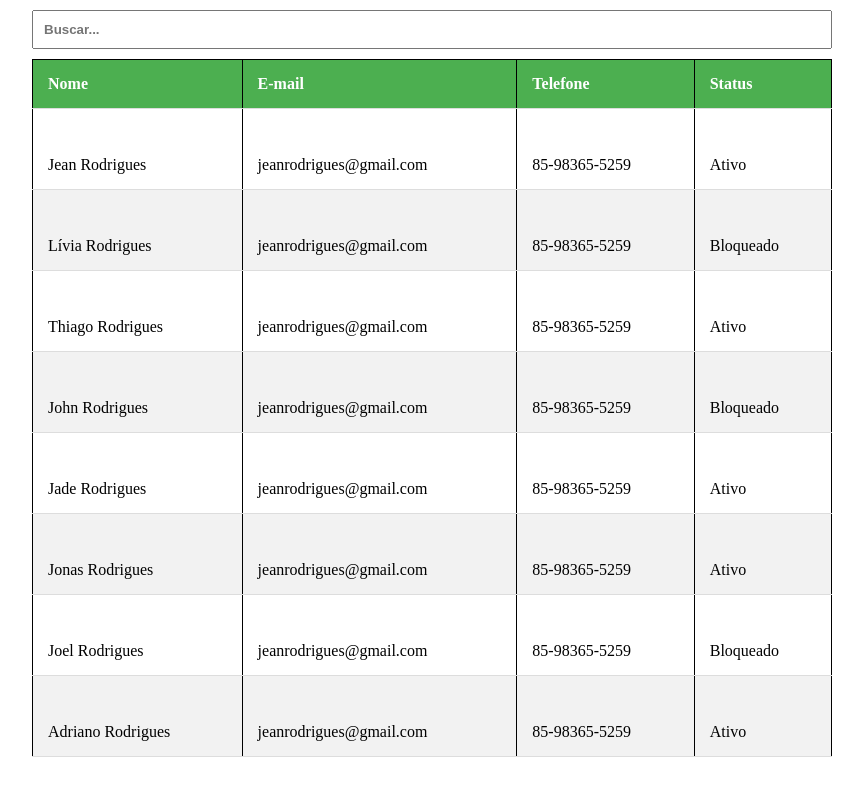
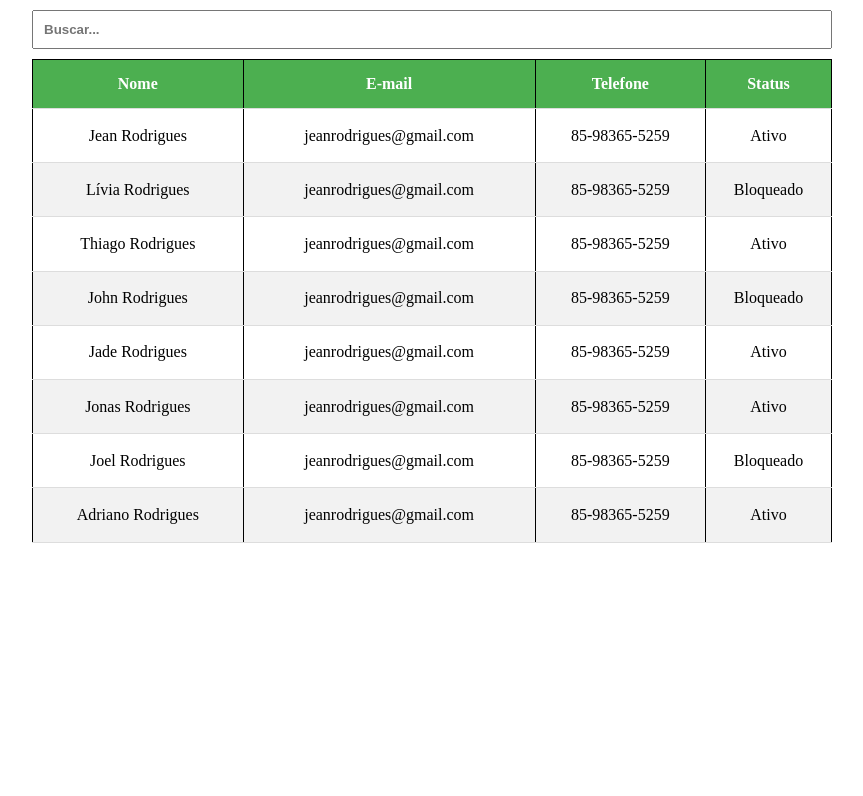
Before and after one commit to jeanrodriguesc/app, a website: page src/table.html in a window 1280 px wide. Shown: the whole page, without its empty margins (208-1071 px from the left). Drawn offline with nearby package versions, Linux system fonts and the light colour scheme; files that its build step writes are made by us from their sources.

Commit message:
ajeitando

```diff
--- a/src/table.scss
+++ b/src/table.scss
@@ -22,18 +22,17 @@ tr:hover {
 th {
   background-color: #4caf50;
   color: white;
-  text-align: left;
 }
 
 th, td {
   border-bottom: 1px solid #ddd;
   padding: 15px;
-  text-align: left;
+  text-align: center;
 }
 
 td {
   height: 50px;
-  vertical-align: bottom;
+  padding: .2%;
 }
 
 .maxWidth {
```
